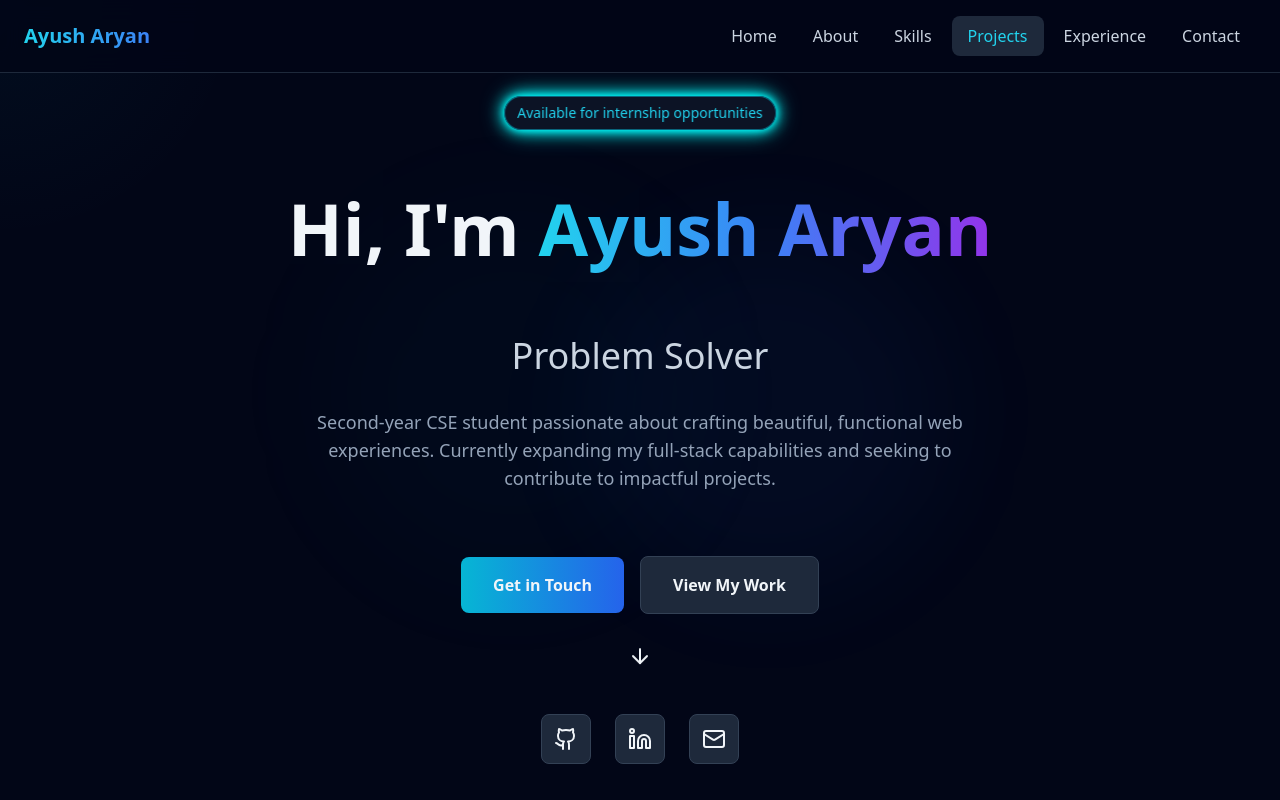
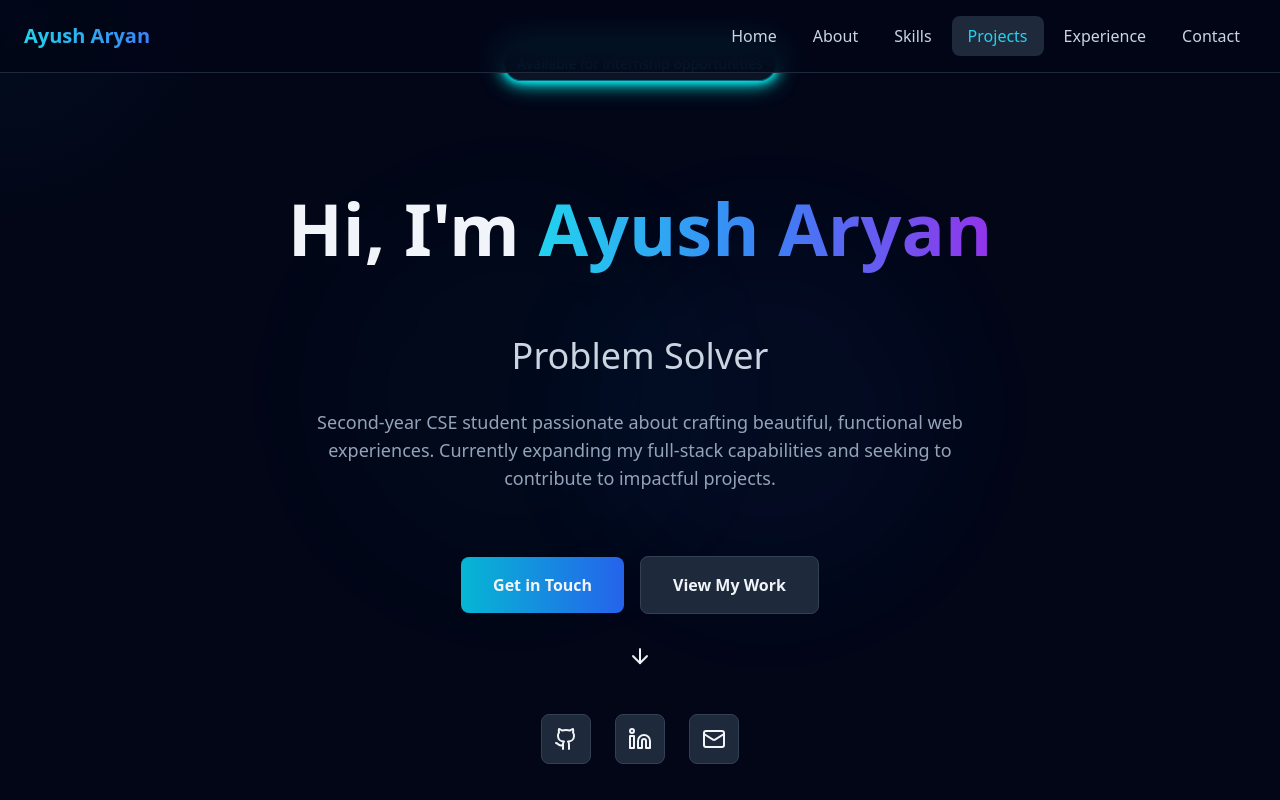
Before and after one commit to DarkSorcerer14/ayush-aryan-portfolio, a React (Vite) app: page / in a window 1280 px wide. Shown: the top 800 px of the page. Built offline with nearby package versions, Linux system fonts and the light colour scheme.

Commit message:
Update Hero.tsx

```diff
--- a/src/components/Hero.tsx
+++ b/src/components/Hero.tsx
@@ -59,15 +59,16 @@
      <div
               className="
                 absolute
-          top-16 md:top-24 /* Adjusted from top-20 to top-16 for better mobile spacing */
+                top-1/2 /* Changed from top-16 to top-1/2 */
+                -translate-y-1/2 /* Added to vertically center it */
                 left-1/2
                 -translate-x-1/2
                 z-20
-          px-3 py-1.5 /* Slightly smaller padding for mobile */
+                px-3 py-1.5
                 bg-slate-900/80
                 backdrop-blur-sm
                 rounded-full
-          text-xs sm:text-sm text-cyan-400 /* Smaller text size on small screens */
+                text-xs sm:text-sm text-cyan-400
                 border border-cyan-500/50
                 animate-fade-in delay-200 animate-pulse-glow
               "
```
Lines whose indentation alone changed are shown as unchanged.
